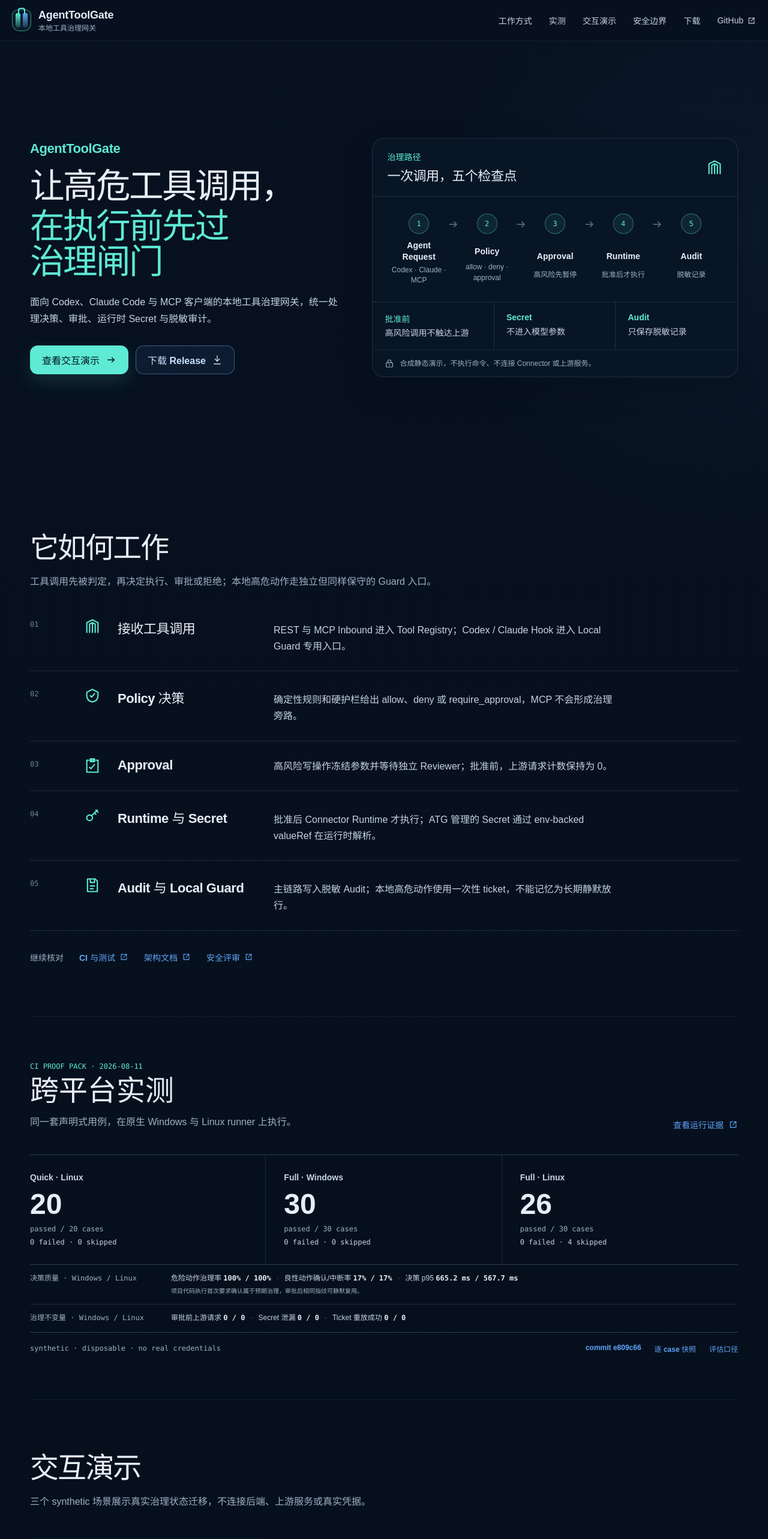
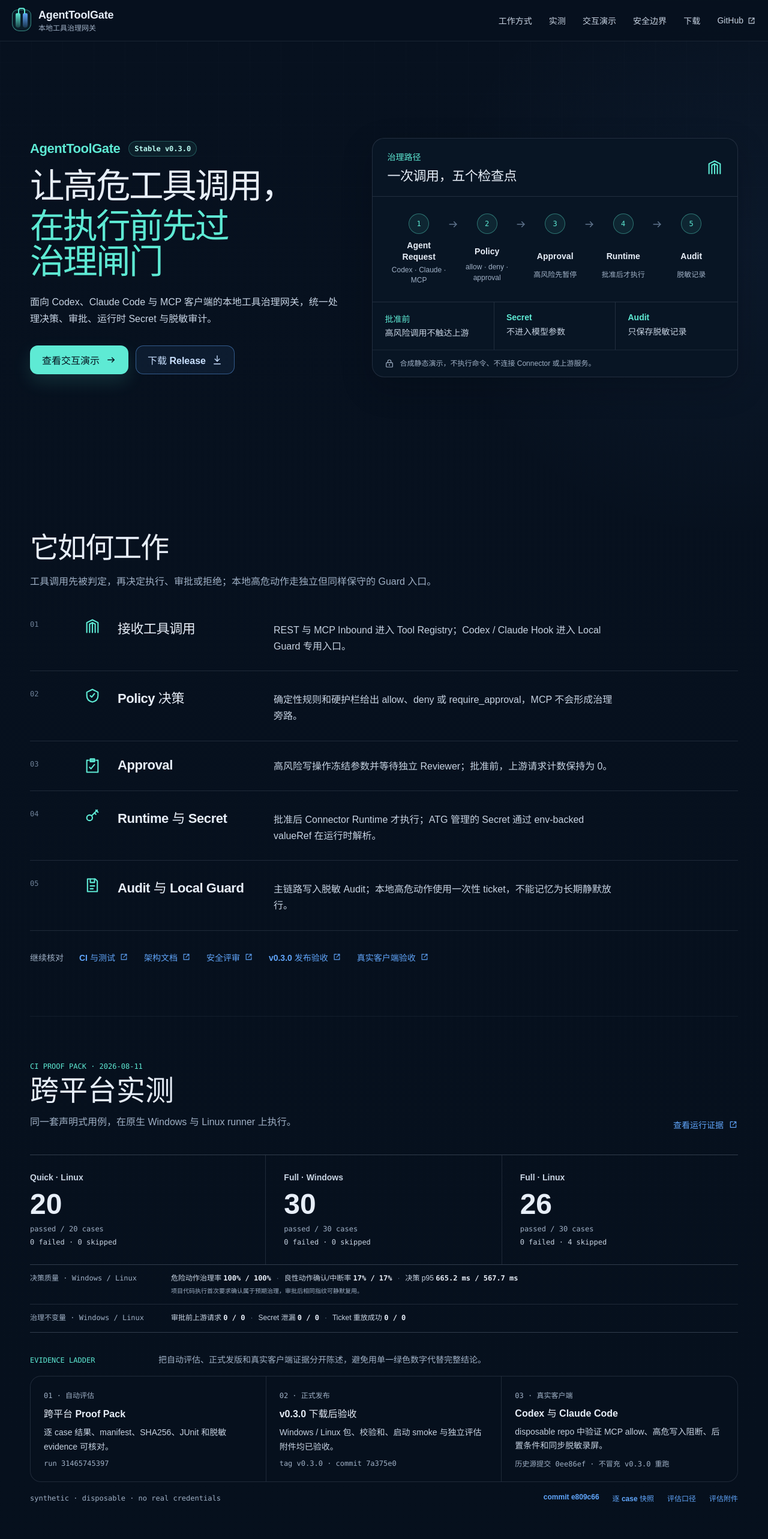
Before and after one commit to aki0225/AgentToolGate, a React (Vite) app in the folder website/: page / in a window 1280 px wide. Shown: the top 2566 px of the page at 60% size. Built offline with nearby package versions, Linux system fonts and the light colour scheme.

Commit message:
展示：补充稳定版本与证据阶梯

```diff
--- a/website/src/App.tsx
+++ b/website/src/App.tsx
@@ -10,6 +10,8 @@
 const githubRoot = "https://github.com/aki0225/AgentToolGate";
 const githubBlobRoot = `${githubRoot}/blob/main`;
 const latestDownloadRoot = `${githubRoot}/releases/latest/download`;
+const releaseAcceptanceUrl = `${githubBlobRoot}/docs/v0.3.0-release-acceptance.md`;
+const clientAcceptanceUrl = `${githubBlobRoot}/evaluation/client-acceptance/README.md`;
 
 const navItems = [
   { label: "工作方式", href: "#workflow" },
@@ -31,6 +33,14 @@
   {
     label: "安全评审",
     href: `${githubBlobRoot}/docs/security-review-notes.md`
+  },
+  {
+    label: "v0.3.0 发布验收",
+    href: releaseAcceptanceUrl
+  },
+  {
+    label: "真实客户端验收",
+    href: clientAcceptanceUrl
   }
 ];
 
@@ -166,7 +176,10 @@
       <main id="main-content">
         <section className="hero section-shell" id="top">
           <div className="hero-copy">
-            <p className="hero-brand">AgentToolGate</p>
+            <div className="hero-brand">
+              <span>AgentToolGate</span>
+              <ExternalLink href={releaseAcceptanceUrl}>Stable v0.3.0</ExternalLink>
+            </div>
             <h1>
               让高危工具调用，
               <span>
@@ -253,6 +266,13 @@
                 查看全部版本
                 <Icon name="external" />
               </ExternalLink>
+              <ExternalLink
+                className="release-index-link"
+                href={`${githubRoot}/releases/tag/v0.3.0`}
+              >
+                下载可复跑评估附件
+                <Icon name="external" />
+              </ExternalLink>
             </div>
 
             <div className="quickstart-terminal" aria-label="Windows 快速开始命令">
--- a/website/src/components/EvaluationProof.tsx
+++ b/website/src/components/EvaluationProof.tsx
@@ -4,6 +4,9 @@
 const githubRoot = "https://github.com/aki0225/AgentToolGate";
 const sourceUrl = `${githubRoot}/blob/main/evaluation/published/agent-safety-proof.json`;
 const methodUrl = `${githubRoot}/blob/main/evaluation/README.md`;
+const releaseAcceptanceUrl = `${githubRoot}/blob/main/docs/v0.3.0-release-acceptance.md`;
+const clientAcceptanceUrl = `${githubRoot}/blob/main/evaluation/client-acceptance/README.md`;
+const releaseUrl = `${githubRoot}/releases/tag/v0.3.0`;
 type NumericSummaryKey = Exclude<keyof EvaluationSummary, "id" | "kind" | "platform">;
 
 function ProofMeasure({ label, summary }: { label: string; summary: EvaluationSummary }) {
@@ -86,6 +89,33 @@
         </div>
       </div>
 
+      <div className="evidence-ladder" aria-label="公开证据分层">
+        <div className="evidence-ladder-heading">
+          <span>Evidence ladder</span>
+          <p>把自动评估、正式发版和真实客户端证据分开陈述，避免用单一绿色数字代替完整结论。</p>
+        </div>
+        <div className="evidence-ladder-grid">
+          <a href={evaluationProof.run.url} rel="noreferrer" target="_blank">
+            <span>01 · 自动评估</span>
+            <strong>跨平台 Proof Pack</strong>
+            <p>逐 case 结果、manifest、SHA256、JUnit 和脱敏 evidence 可核对。</p>
+            <small>run {evaluationProof.run.id}</small>
+          </a>
+          <a href={releaseAcceptanceUrl} rel="noreferrer" target="_blank">
+            <span>02 · 正式发布</span>
+            <strong>v0.3.0 下载后验收</strong>
+            <p>Windows / Linux 包、校验和、启动 smoke 与独立评估附件均已验收。</p>
+            <small>tag v0.3.0 · commit 7a375e0</small>
+          </a>
+          <a href={clientAcceptanceUrl} rel="noreferrer" target="_blank">
+            <span>03 · 真实客户端</span>
+            <strong>Codex 与 Claude Code</strong>
+            <p>disposable repo 中验证 MCP allow、高危写入阻断、后置条件和同步脱敏录屏。</p>
+            <small>历史源提交 0ee86ef · 不冒充 v0.3.0 重跑</small>
+          </a>
+        </div>
+      </div>
+
       <div className="evaluation-meta">
         <span>synthetic · disposable · no real credentials</span>
         <div>
@@ -98,6 +128,9 @@
           <a href={methodUrl} rel="noreferrer" target="_blank">
             评估口径
           </a>
+          <a href={releaseUrl} rel="noreferrer" target="_blank">
+            评估附件
+          </a>
         </div>
       </div>
     </section>
--- a/website/src/styles.css
+++ b/website/src/styles.css
@@ -300,11 +300,32 @@
 }
 
 .hero-brand {
+  display: flex;
+  flex-wrap: wrap;
+  align-items: center;
+  gap: 10px 14px;
   margin: 0 0 20px;
   color: var(--primary);
   font-size: var(--text-xl);
   font-weight: 800;
   letter-spacing: -0.02em;
+}
+
+.hero-brand a {
+  padding: 5px 9px;
+  border: 1px solid rgba(94, 234, 212, 0.28);
+  border-radius: 999px;
+  background: rgba(94, 234, 212, 0.07);
+  color: #bafbf1;
+  font-family: var(--font-mono);
+  font-size: var(--text-xs);
+  font-weight: 700;
+  letter-spacing: 0;
+}
+
+.hero-brand a:hover {
+  border-color: rgba(94, 234, 212, 0.5);
+  background: rgba(94, 234, 212, 0.11);
 }
 
 .hero h1 {
@@ -788,6 +809,82 @@
   font-style: normal;
 }
 
+.evidence-ladder {
+  margin-top: 34px;
+}
+
+.evidence-ladder-heading {
+  display: grid;
+  grid-template-columns: 190px minmax(0, 1fr);
+  gap: 24px;
+  align-items: baseline;
+  margin-bottom: 15px;
+}
+
+.evidence-ladder-heading span {
+  color: var(--primary);
+  font-family: var(--font-mono);
+  font-size: var(--text-xs);
+  text-transform: uppercase;
+}
+
+.evidence-ladder-heading p {
+  margin: 0;
+  color: var(--muted);
+  font-size: var(--text-sm);
+  line-height: 1.65;
+}
+
+.evidence-ladder-grid {
+  display: grid;
+  grid-template-columns: repeat(3, minmax(0, 1fr));
+  border: 1px solid var(--border);
+  border-radius: 18px;
+  background: rgba(7, 17, 31, 0.6);
+}
+
+.evidence-ladder-grid a {
+  display: grid;
+  min-width: 0;
+  gap: 9px;
+  padding: 22px;
+  border-right: 1px solid var(--border);
+  transition:
+    background 160ms ease,
+    color 160ms ease;
+}
+
+.evidence-ladder-grid a:last-child {
+  border-right: 0;
+}
+
+.evidence-ladder-grid a:hover {
+  background: rgba(94, 234, 212, 0.04);
+}
+
+.evidence-ladder-grid span,
+.evidence-ladder-grid small {
+  color: var(--muted);
+  font-family: var(--font-mono);
+  font-size: var(--text-xs);
+}
+
+.evidence-ladder-grid strong {
+  color: var(--foreground);
+  font-size: var(--text-base);
+}
+
+.evidence-ladder-grid p {
+  margin: 0;
+  color: var(--muted-strong);
+  font-size: var(--text-sm);
+  line-height: 1.65;
+}
+
+.evidence-ladder-grid a:hover strong {
+  color: var(--primary);
+}
+
 .evaluation-meta {
   display: flex;
   align-items: center;
@@ -1822,6 +1919,24 @@
     margin-inline: 5px;
   }
 
+  .evidence-ladder-heading,
+  .evidence-ladder-grid {
+    grid-template-columns: 1fr;
+  }
+
+  .evidence-ladder-heading {
+    gap: 6px;
+  }
+
+  .evidence-ladder-grid a {
+    border-right: 0;
+    border-bottom: 1px solid var(--border);
+  }
+
+  .evidence-ladder-grid a:last-child {
+    border-bottom: 0;
+  }
+
   .scenario-tabs {
     grid-template-columns: 1fr;
   }
```
Also changed, not shown: 1 other file (tests, documents, lock files or other folders).
